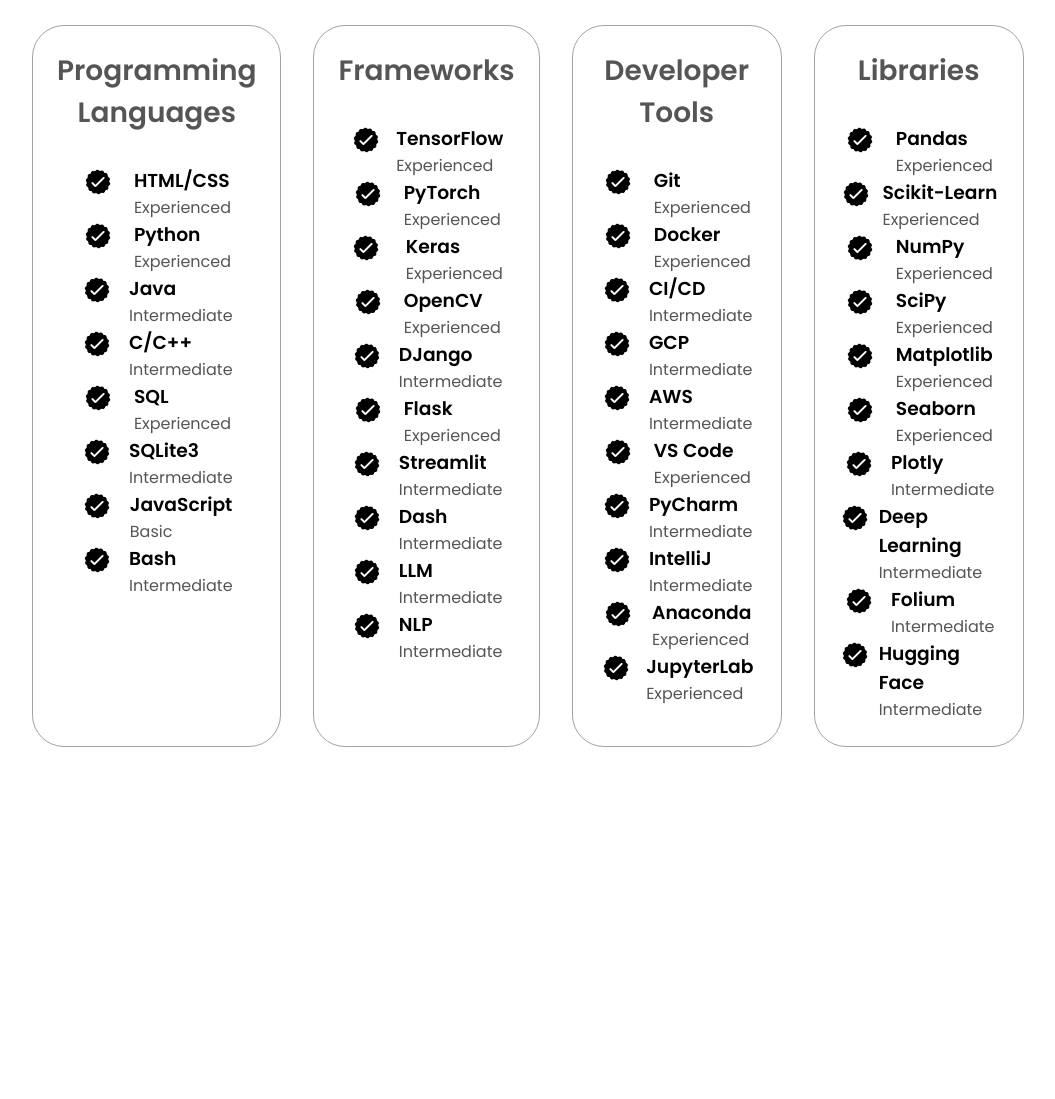
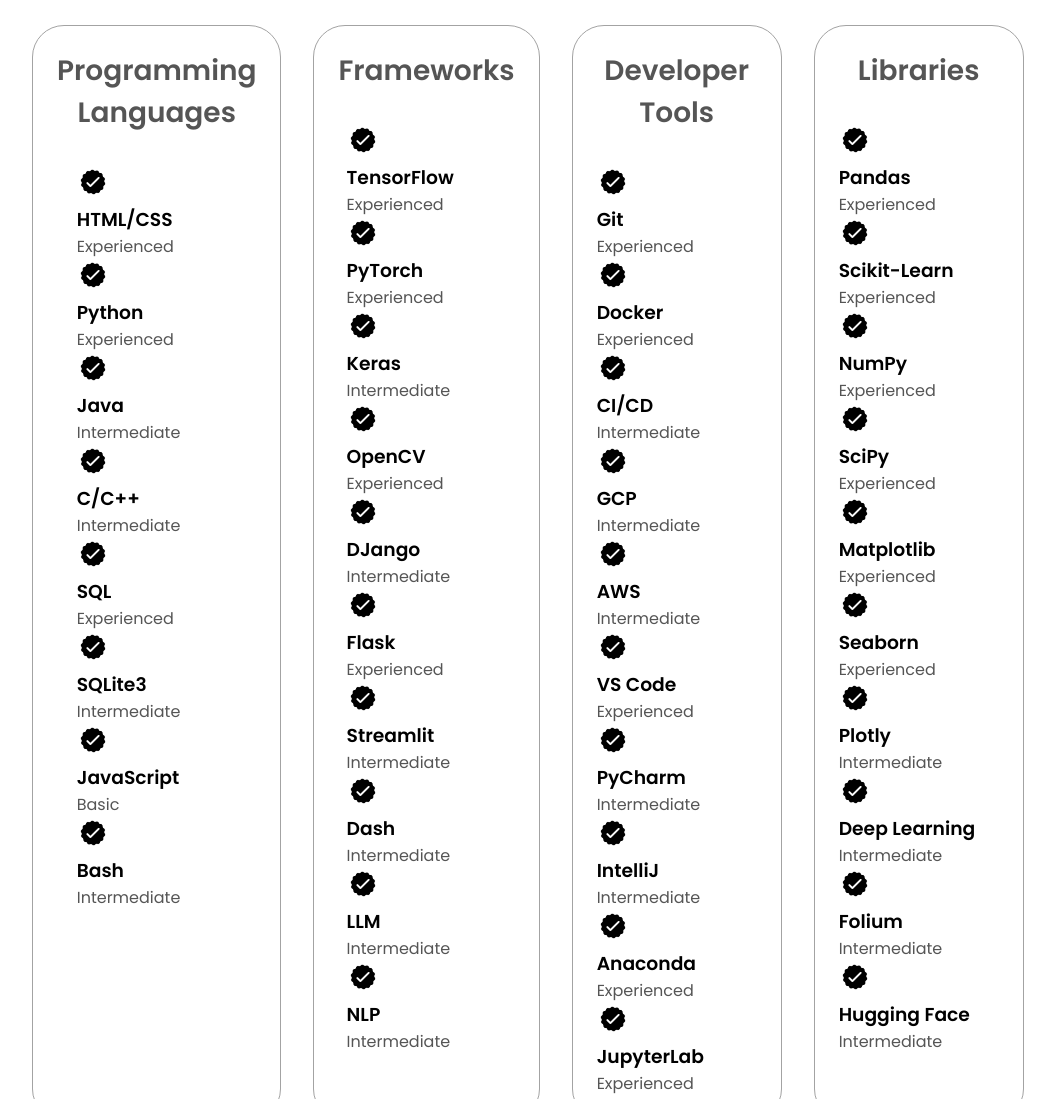
Before and after one commit to krishnakamalbaishnab/portfolio-may-version, a plain HTML site: page index.html in a window 1280 px wide. Shown: the part 1680-2779 px from the top of the page, without its empty margins (128-1183 px from the left). Before the commit the page ends 2459 px from the top, so only its background shows below. Drawn offline with Linux system fonts and the light colour scheme.

Commit message:
Experience Section Updated

```diff
--- a/index.html
+++ b/index.html
@@ -268,8 +268,8 @@
                   <h3>Scikit-Learn</h3>
                   <p>Experienced</p>
                 </div>
-              </article>
-              <article> -->
+              </article> -->
+              <article>
                 <img
                   src="./assets/checkmark.png"
                   alt="Experience icon"
@@ -277,7 +277,7 @@
                 />
                 <div>
                   <h3>Keras</h3>
-                  <p>Experienced</p>
+                  <p>Intermediate</p>
                 </div>
               </article>
               <article>
--- a/style.css
+++ b/style.css
@@ -343,10 +343,10 @@ EXPERIENCE SECTION
   }
 
   article {
-    display: flex;
+    /* display: flex; */
     width: 10rem;
     justify-content: space-around;
-    gap: 0.5rem;
+    /* gap: 0.5rem; */
   }
 
   article .icon {
```
